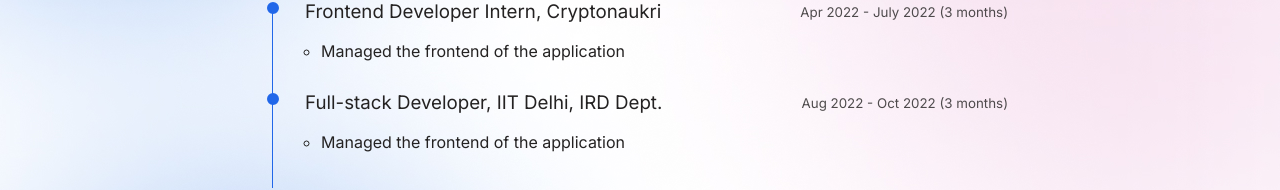
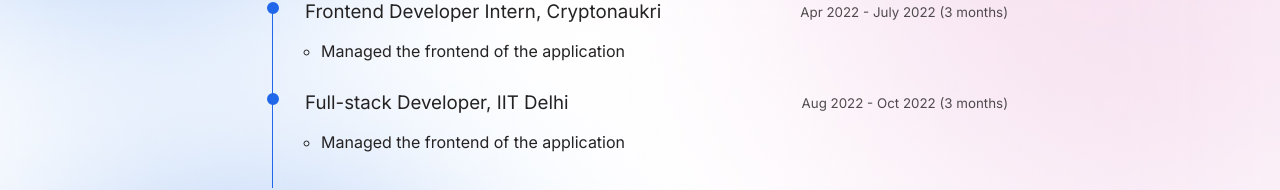
Before and after one commit to DineshRout779/my-portfolio, a React (Create React App) app: page / in a window 1280 px wide. Shown: the part 672-862 px from the top of the page. Built offline with nearby package versions, Linux system fonts and the light colour scheme; no server answers.

Commit message:
refactor: added experience section

```diff
--- a/src/components/Experience.jsx
+++ b/src/components/Experience.jsx
@@ -15,7 +15,7 @@
   },
   {
     id: 2,
-    company: 'IIT Delhi, IRD Dept.',
+    company: 'IIT Delhi',
     role: 'Full-stack Developer',
     fromDate: 'Aug 2022',
     toDate: 'Oct 2022',
@@ -32,7 +32,8 @@
       { y: 200, opacity: 0 },
       { y: 0, opacity: 1, duration: 0.8 }
     );
-  });
+  }, []);
+
   return (
     <Container ref={wrapperRef}>
       <SectionTitle>Work Experience</SectionTitle>
```
